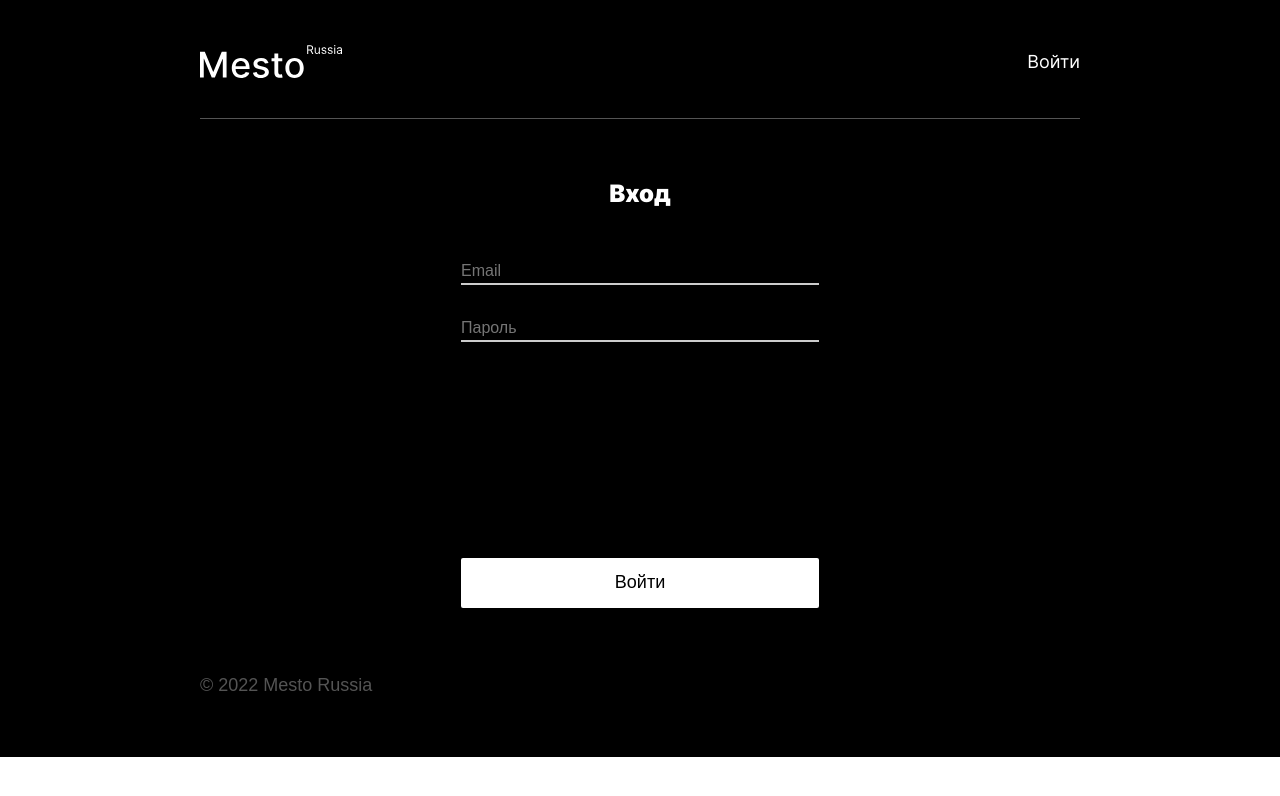
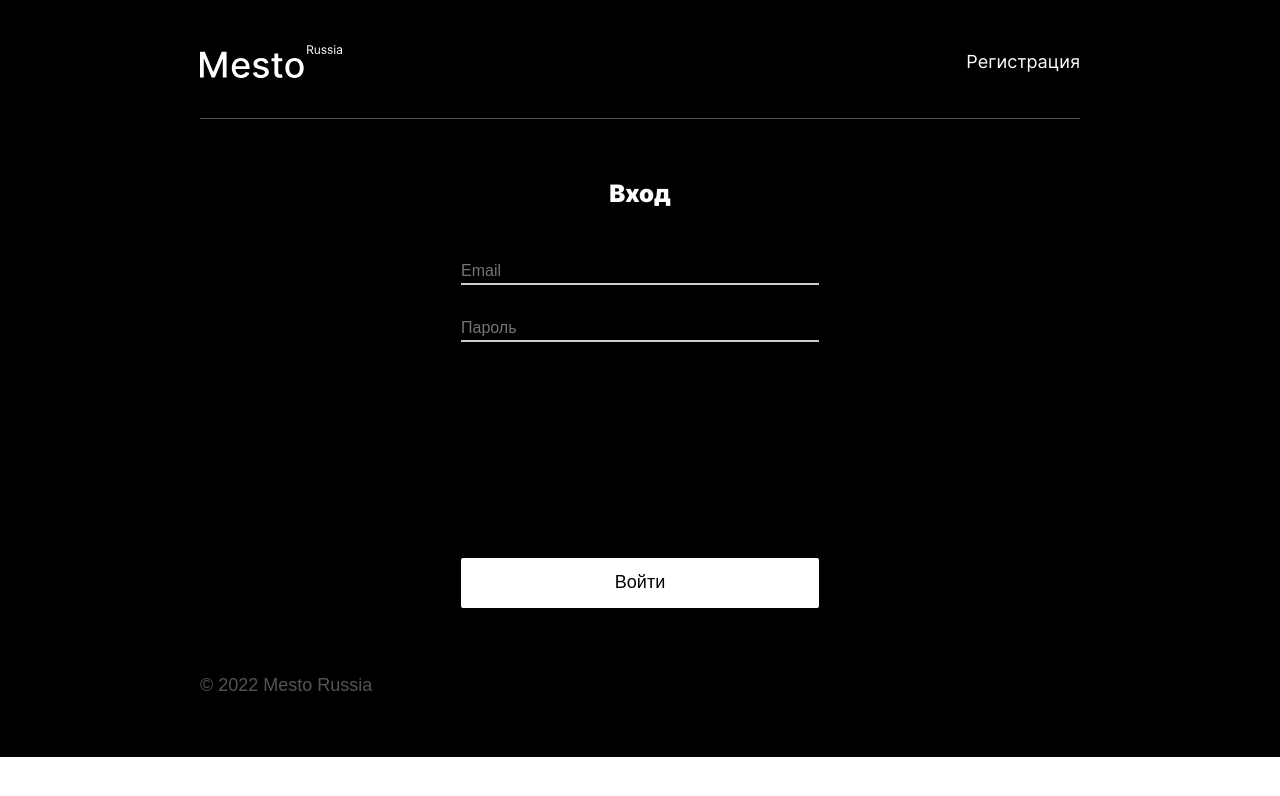
Before and after one commit to anzhelf/react-mesto-auth, a React (Create React App) app: page /sign-in in a window 1280 px wide. Shown: the top 796 px of the page. Built offline with nearby package versions, Linux system fonts and the light colour scheme; no server answers.

Commit message:
Поправить атрибуты в формах

```diff
--- a/src/components/App.js
+++ b/src/components/App.js
@@ -166,7 +166,7 @@ function App() {
   function handleAddUser(data) {
     auth.register(data.email, data.password)
       .then((res) => {
-        console.log(res.data);
+        //console.log(res.data);
         //данные поступают в таком виде {email, id} грубо говоря записываем их в переменную:
 
         //console.log(dataAuthorization);
--- a/src/components/Card.js
+++ b/src/components/Card.js
@@ -24,7 +24,6 @@ function Card({ card, onCardClick, onCardLike, onCardDelete }) {
   }
 
   return (
-    <div className="card-template card-template_type_default" >
     <article className="card" id={card._id}>
       <img
         className="card__image"
@@ -50,7 +49,6 @@ function Card({ card, onCardClick, onCardLike, onCardDelete }) {
         </div>
       </div>
     </article >
-    </div >
   );
 }
 export default Card;
--- a/src/components/Header.js
+++ b/src/components/Header.js
@@ -1,42 +1,14 @@
-import React, { useState, useEffect } from 'react';
+import React from 'react';
 import logo from '../images/logo.svg';
-import { Link, useHistory } from 'react-router-dom';
+import { Link, useHistory, Route, Redirect } from 'react-router-dom';
 
-function Header({ onLogged }) {
+function Header({ loggedIn }) {
   const history = useHistory();
   const email = localStorage.getItem('email');
 
-  const [textLink, setTextLink] = useState('Test');
-
-  useEffect(() => {
-    onClickTextLink();
-  }, [])
-
-
-  function onClickTextLink() {
-    const isDomain = window.location.pathname;
-    if (isDomain === '/sign-up') {
-      setTextLink('Регистрация');
-    }
-    else {
-      setTextLink('Войти');
-    }
-  };
-
   function signOut() {
     localStorage.removeItem('token');
-    history.push('/login');
-  }
-  function onClickLink() {
-    const isDomain = window.location.pathname;
-    let link;
-    if (isDomain === '/sign-in') {
-      link = '/sign-up';
-    }
-    else {
-      link = '/sign-in';
-    }
-    return link;
+    history.push('/sign-in');
   }
 
   return (
@@ -47,14 +19,27 @@ function Header({ onLogged }) {
         alt="Логотип с надписью место россия"
       />
       <div className='header__box'>
-        <span className='header__email'>{onLogged && email}</span>
-        <Link
-          to={onClickLink}
-          onClick={onLogged ? signOut : onClickTextLink}
-          className={
-            `header__link ${onLogged ?
-              'header__link-authorization'
-              : ''}`}>{onLogged ? 'Выйти' : textLink}</Link>
+
+        <Route exact path="/">
+          <span className='header__email'>{email}</span>
+          <Link
+            to='/sign-in'
+            onClick={signOut}
+            className='header__link'>Выйти</Link>
+        </Route>
+
+        <Route path="/sign-up">
+          <Link className="header__link" to="/sign-in">
+            Войти
+          </Link>
+        </Route>
+
+        <Route path="/sign-in">
+          <Link className="header__link" to='/sign-up'>
+            Регистрация
+          </Link>
+        </Route>
+
       </div>
     </header>
   );
--- a/src/components/InfoTooltip.js
+++ b/src/components/InfoTooltip.js
@@ -4,18 +4,13 @@ import iconError from '../images/iconError.png';
 
 
 function InfoTooltip({ requestStatus, isOpen, onClose }) {
-  /*
-    handleSubmit(e) {
-      e.preventDefault()
-      if (this.state.password === this.state.confirmPassword) {
-        const { username, password, email } = this.state;
-        duckAuth.register(username, password, email);
-      }
+  function closeByOverlay(e) {
+    if (e.target === e.currentTarget) {
+      onClose();
     }
-    */
-
+  }
   return (
-    <div className={`popup ${isOpen ? 'popup_opened' : ''}`}>
+    <div onClick={closeByOverlay} className={`popup ${isOpen ? 'popup_opened' : ''}`}>
       <div className='popup__container'>
         <button
           className="popup__close-icon"
--- a/src/components/Login.js
+++ b/src/components/Login.js
@@ -30,6 +30,7 @@ function Login({ onUpdateAuthorization, tokenCheck }) {
           noValidate >
           <label className="authorization__label">
             <input
+              value={email || ''}
               className="authorization__input"
               placeholder="Email"
               onChange={handleEmail}
@@ -37,7 +38,6 @@ function Login({ onUpdateAuthorization, tokenCheck }) {
               name="email"
               type="email"
               minLength="2"
-              maxLength="20"
               required
             />
             <span className="username-input-error popup__input-error-name"></span>
@@ -45,6 +45,7 @@ function Login({ onUpdateAuthorization, tokenCheck }) {
 
           <label className="authorization__label authorization__label-password">
             <input
+              value={password || ''}
               className="authorization__input"
               placeholder="Пароль"
               onChange={handlePassword}
@@ -52,7 +53,6 @@ function Login({ onUpdateAuthorization, tokenCheck }) {
               name="password"
               type="password"
               minLength="6"
-              maxLength="16"
               required
             />
             <span className="biography-input-error popup__input-error-job"></span>
--- a/src/components/ProtectedRoute.js
+++ b/src/components/ProtectedRoute.js
@@ -1,25 +1,11 @@
 import React from "react";
 import { Route, Redirect } from "react-router-dom";
-import Main from "./Main";
-import Register from './Register';
-import Login from './Login';
 
 const ProtectedRoute = ({ component: Component, ...props }) => {
   return (
-    <Route /*exact*/>
-      {() => {
-        //props.loggedIn ? <Component {...props} /> : <Redirect to='/sign-in' />
-        console.log(<Component {...props} />);
-        console.log(props.loggedIn);
-        if (props.loggedIn) {
-          console.log('y');
-        }
-        else {
-          console.log('no');
-          <Redirect to='/sign-in' />
-        }
-
-      }
+    <Route exact>
+      {() =>
+        props.loggedIn ? <Component {...props} /> : <Redirect to='/sign-in' />
       }
     </Route>
   )
--- a/src/components/Register.js
+++ b/src/components/Register.js
@@ -30,6 +30,7 @@ function Register({ onUpdateAddUser }) {
           noValidate >
           <label className="authorization__label">
             <input
+              value={email || ''}
               className="authorization__input"
               placeholder="Email"
               onChange={handleEmail}
@@ -37,13 +38,13 @@ function Register({ onUpdateAddUser }) {
               name="email"
               type="email"
               minLength="2"
-              maxLength="20"
               required />
             <span className="username-input-error popup__input-error-name"></span>
           </label>
 
           <label className="authorization__label authorization__label-password">
             <input
+              value={password || ''}
               className="authorization__input"
               placeholder="Пароль"
               onChange={handlePassword}
@@ -51,7 +52,6 @@ function Register({ onUpdateAddUser }) {
               name="password"
               type="password"
               minLength="6"
-              maxLength="16"
               required />
             <span className="biography-input-error popup__input-error-job"></span>
           </label>
```
Lines whose indentation alone changed are shown as unchanged.
